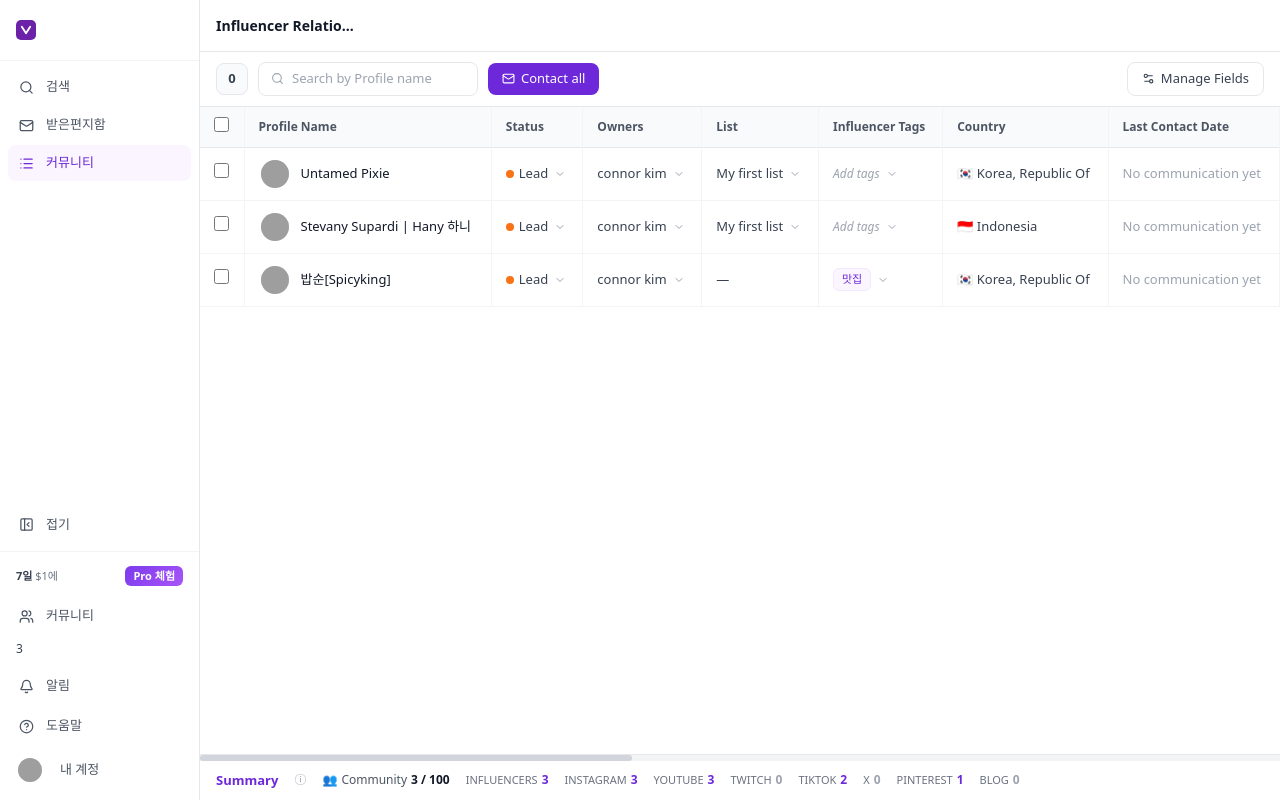
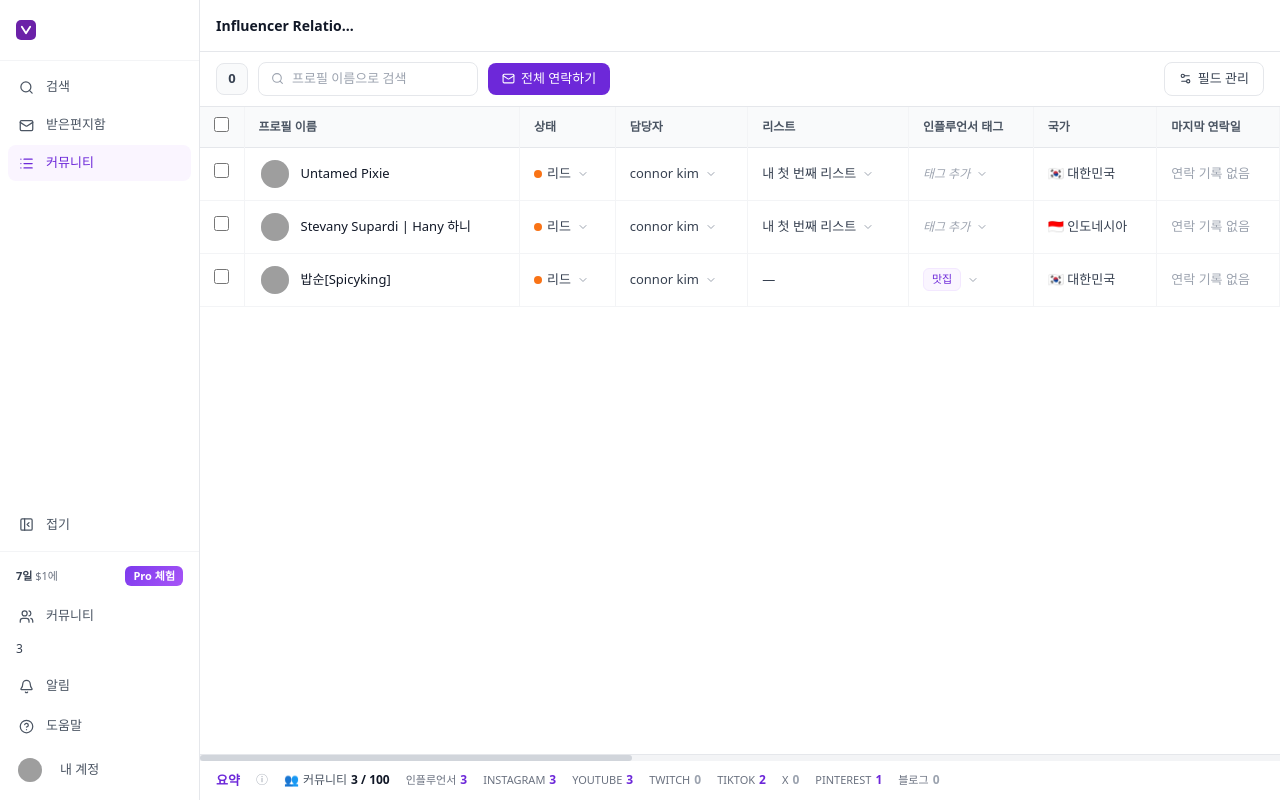
Before and after one commit to cohetelab/WEDNESDAY, a Next.js app: page /community in a window 1280 px wide. Built offline with nearby package versions, Linux system fonts and the light colour scheme; grey boxes are pictures that could not be loaded; a web font is replaced by a local one.

Commit message:
feat(korean): translate CommunityTable

```diff
--- a/components/community/CommunityTable.tsx
+++ b/components/community/CommunityTable.tsx
@@ -22,11 +22,11 @@ const INFLUENCERS: Influencer[] = [
     name: 'Untamed Pixie',
     status: 'Lead',
     owner: 'connor kim',
-    list: 'My first list',
+    list: '내 첫 번째 리스트',
     tags: [],
-    country: 'Korea, Republic Of',
+    country: '대한민국',
     countryFlag: '🇰🇷',
-    lastContact: 'No communication yet',
+    lastContact: '연락 기록 없음',
   },
   {
     id: '2',
@@ -34,11 +34,11 @@ const INFLUENCERS: Influencer[] = [
     name: 'Stevany Supardi | Hany 하니',
     status: 'Lead',
     owner: 'connor kim',
-    list: 'My first list',
+    list: '내 첫 번째 리스트',
     tags: [],
-    country: 'Indonesia',
+    country: '인도네시아',
     countryFlag: '🇮🇩',
-    lastContact: 'No communication yet',
+    lastContact: '연락 기록 없음',
   },
   {
     id: '3',
@@ -48,9 +48,9 @@ const INFLUENCERS: Influencer[] = [
     owner: 'connor kim',
     list: null,
     tags: ['맛집'],
-    country: 'Korea, Republic Of',
+    country: '대한민국',
     countryFlag: '🇰🇷',
-    lastContact: 'No communication yet',
+    lastContact: '연락 기록 없음',
   },
 ]
 
@@ -58,6 +58,12 @@ const STATUS_COLORS: Record<string, string> = {
   Lead: '#f97316',
   Prospect: '#3b82f6',
   Partner: '#22c55e',
+}
+
+const STATUS_LABELS: Record<string, string> = {
+  Lead: '리드',
+  Prospect: '잠재 고객',
+  Partner: '파트너',
 }
 
 export default function CommunityTable() {
@@ -86,19 +92,19 @@ export default function CommunityTable() {
             <Search size={13} className="irm-search__icon" />
             <input
               className="irm-search__input"
-              placeholder="Search by Profile name"
+              placeholder="프로필 이름으로 검색"
               value={query}
               onChange={(e) => setQuery(e.target.value)}
             />
           </div>
           <button className="w-btn w-btn--primary" style={{ gap: '6px' }}>
             <Mail size={13} />
-            Contact all
+            전체 연락하기
           </button>
         </div>
         <button className="w-btn w-btn--default irm-manage-btn">
           <Settings2 size={13} />
-          <span style={{ marginLeft: '6px' }}>Manage Fields</span>
+          <span style={{ marginLeft: '6px' }}>필드 관리</span>
         </button>
       </div>
 
@@ -115,7 +121,7 @@ export default function CommunityTable() {
                   onChange={toggleAll}
                 />
               </th>
-              {['Profile Name','Status','Owners','List','Influencer Tags','Country','Last Contact Date'].map((col) => (
+              {['프로필 이름', '상태', '담당자', '리스트', '인플루언서 태그', '국가', '마지막 연락일'].map((col) => (
                 <th key={col} className="irm-table__th">{col}</th>
               ))}
             </tr>
@@ -146,7 +152,7 @@ export default function CommunityTable() {
                   <div className="irm-status-cell">
                     <div className="irm-status" style={{ '--status-color': STATUS_COLORS[inf.status] } as React.CSSProperties}>
                       <span className="irm-status__dot" />
-                      <span className="irm-status__label">{inf.status}</span>
+                      <span className="irm-status__label">{STATUS_LABELS[inf.status] ?? inf.status}</span>
                     </div>
                     <ChevronDown size={12} className="irm-chevron" />
                   </div>
@@ -169,7 +175,7 @@ export default function CommunityTable() {
                 <td className="irm-table__td">
                   <div className="irm-tags-cell">
                     {inf.tags.length === 0 ? (
-                      <span className="irm-add-tags">Add tags</span>
+                      <span className="irm-add-tags">태그 추가</span>
                     ) : (
                       inf.tags.map((t) => (
                         <span key={t} className="irm-tag">{t}</span>
@@ -198,22 +204,22 @@ export default function CommunityTable() {
           <div className="irm-summary__scroll-thumb" />
         </div>
         <div className="irm-summary__stats">
-          <span className="irm-summary__label">Summary</span>
+          <span className="irm-summary__label">요약</span>
           <span className="irm-summary__info">ⓘ</span>
           <div className="irm-summary__community">
             <span>👥</span>
-            <span>Community</span>
+            <span>커뮤니티</span>
             <strong>3 / 100</strong>
           </div>
           {[
-            { label: 'INFLUENCERS', val: 3 },
+            { label: '인플루언서', val: 3 },
             { label: 'INSTAGRAM', val: 3 },
             { label: 'YOUTUBE', val: 3 },
             { label: 'TWITCH', val: 0 },
             { label: 'TIKTOK', val: 2 },
             { label: 'X', val: 0 },
             { label: 'PINTEREST', val: 1 },
-            { label: 'BLOG', val: 0 },
+            { label: '블로그', val: 0 },
           ].map((s) => (
             <div key={s.label} className="irm-summary__stat">
               <span className="irm-summary__stat-label">{s.label}</span>
```
